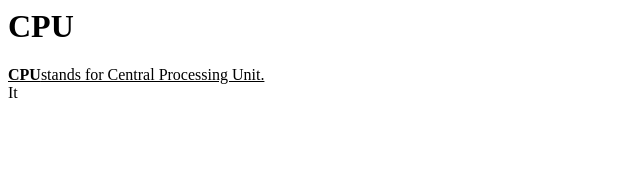
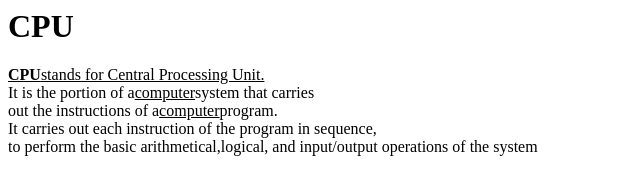
Before and after one commit to iamneo-production/abcfabeccebbeffadaeccdfffebaeceaec, a website: page public/index.html in a window 1280 px wide. Shown: the whole page, without its empty margins (0-640 px from the left). Drawn offline with Linux system fonts and the light colour scheme.

Commit message:
Backup Commit

```diff
--- a/public/index.html
+++ b/public/index.html
@@ -4,6 +4,6 @@
     </head>
 <body>
     <h1>CPU</h1>
-    <p><u><b>CPU</b>stands for Central Processing Unit.</u><br>It </p>
+    <p><u><b>CPU</b>stands for Central Processing Unit.</u><br>It is the portion of a<u>computer</u>system that carries<br>out the instructions of a<u>computer</u>program.<br>It carries out each instruction of the program in sequence,<br>to perform the basic arithmetical,logical, and input/output operations of the system</p>
 </body>
 </html>
```
